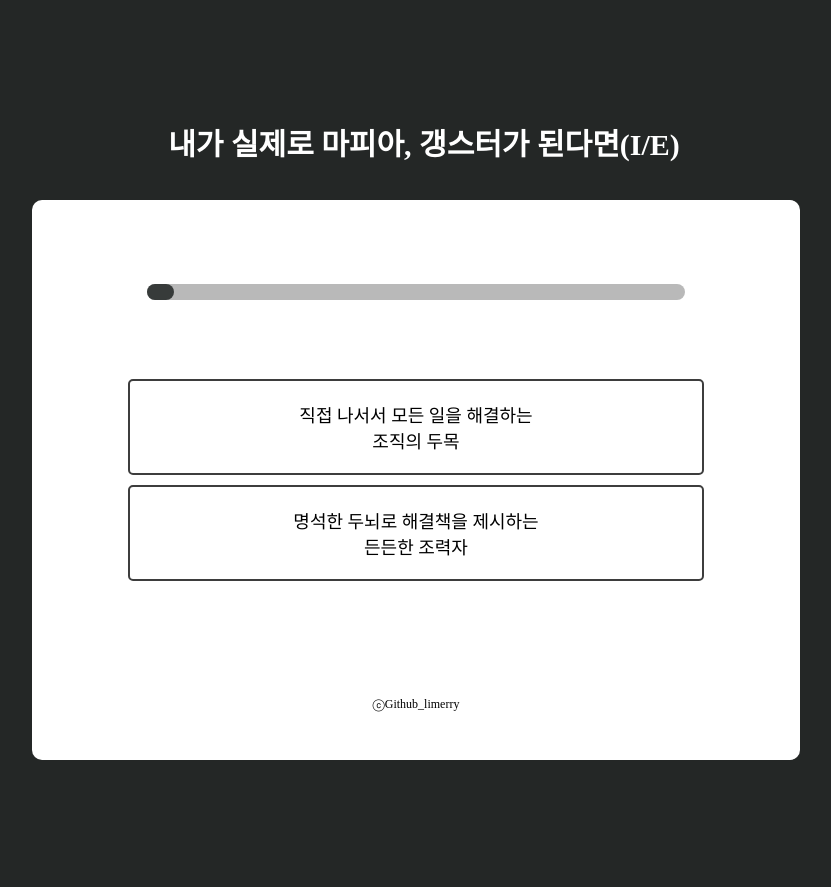
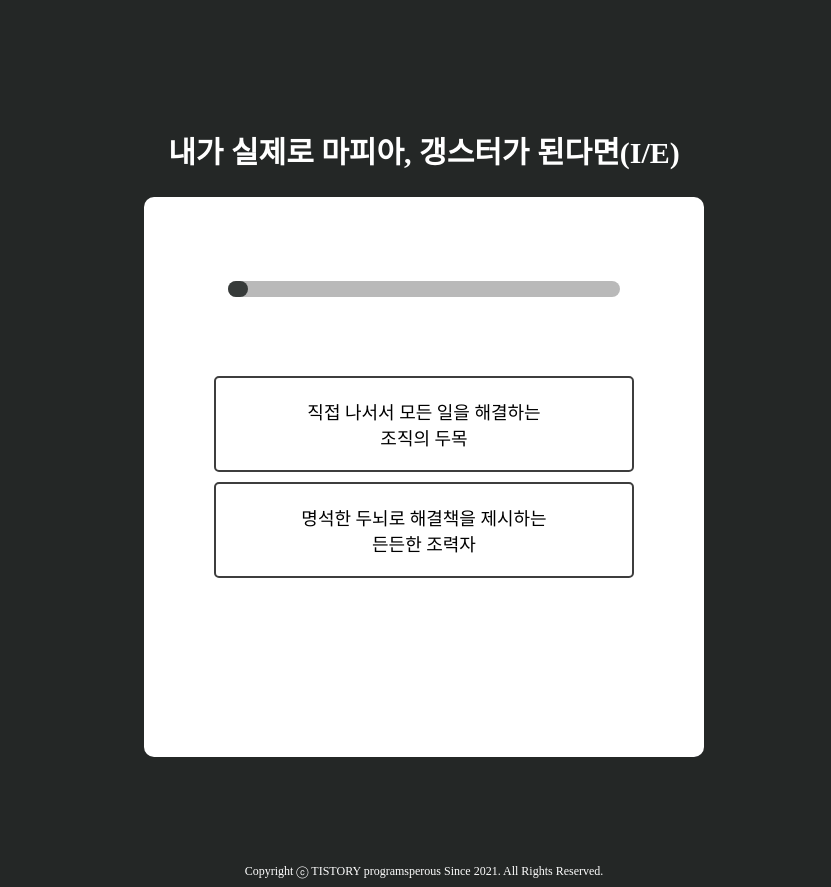
Before and after one commit to ilmerry/NoirCharacterTest, a plain HTML site: page questions.html in a window 1280 px wide. Shown: the whole page, without its empty margins (224-1055 px from the left). Before the commit the page ends 800 px from the top, so only its background shows below. Drawn offline with Linux system fonts and the light colour scheme; a web font is replaced by a local one.

Commit message:
body 내부요소 정렬문제 수정

```diff
--- a/questions.html
+++ b/questions.html
@@ -17,10 +17,12 @@
             <button class="css-choice1 js-choice1">선택지1</button>
             <button class="css-choice2 js-choice2">선택지2</button>
         </section>
+    </main>
+    <footer>
         <div class="css-license">
-            ⓒGithub_limerry
+            Copyright ⓒ TISTORY programsperous Since 2021. All Rights Reserved.
         </div>
-    </main>
+    </footer>
     <script src="/scripts/questions.js"></script>
 </body>
 </html>
--- a/scripts/result.js
+++ b/scripts/result.js
@@ -48,10 +48,14 @@ const expain_LIST = [
     "조직을 최고로 이끌어내고자 하는 당신. 조직의 야망가이자 조직의 중추신경입니다. 당신은 조직이 단지 골목대장 놀이를 하는 것에 만족하길 원치 않습니다. 당신의 야망은 조직이 도시의 지배자를 넘어서, 정치/경제/사회 전반을 장악할 힘을 갖는 것에 있습니다. 당신은 이 원대한 목표에 부합하지 않는 사람은 필요하지 않다고 말합니다. 설령 그것이 보스일지라도요. 꼭 그가 반역을 꿈꿔서라기 보단, 단지 조직이 성장하는 데 방해가 되는 잡초는 제거해야 하는 게 맞다고 생각하기 때문입니다. 그만큼 당신은 타고난 사업가이자 리더입니다. 당신의 체계적인 아이디어와 실행 능력은 누구도 대체할 수 없습니다. 문제가 발생하면 발벗고 나서 부딛히며, 새로운 사업에 도전하기를 두려워하지 않습니다. 이러한 당신을 알고 있는 사람들은 당신에 대해 이렇게 말합니다 \"그가 손 댄 모든 것들은 열정으로 불타오르지. 하지만 그 뒤엔 항상 재가 남기 마련.\"",
 
     "조직의 반항아와도 같은 존재인 당신은 조직의 분위기 메이커 역할도 할 때가 많지만, 조직 생활을 그닥 좋아하지는 않는 인물입니다. 반항아라는 수식어는 평소에 일을 하기 싫어하기 때문이기도 하지만, 배신과 탐욕과 유혈사태가 난무하는 세계에 몸담고 있는 사람치고는 너무나도 평화주의자이기 때문입니다. 한번은 불쌍하다는 이유로 남몰래 인질을 풀어준 일도 있었습니다. 그런 당신에게 조직원들과의 유대 관계는 당신이 이쪽 세계에 남아있는 유일한 이유입니다. 그게 아니었다면 진작부터 이곳을 떠나 하고싶은 일들을 하며 유유자적한 생활을 했을 것입니다. 조직원들 또한 당신이 떠나길 바라지 않습니다. 그 무뚝뚝한 조직의 보스도 당신이 떠난다면 무척 슬퍼할 것입니다. 당신에 대해 알고 있는 사람들은 이렇게 말합니다. \"그 사람때문에 조직은 하루도 조용할 날이 없었지. 그게 웃음소리 때문이든 뭐든 간에 말야.\"",
+
     "ENTP 조직의 언변가 : 재미로 일을 방해함. 하지만 순도 백프로의 카리스마와 가끔씩 보여주는 쓸모있는 아이디어가 그를 잘리지 않게 만들어주고 잇따",
+
     "ESTP조직의 행동대장: 하루종일 지각하고 술마셔서 해고됨. 너무 등신짓 많이함",
+
     "ESFP조직의 분위기메이커: 낙하산으로 들어옴. 엉덩이 붙여서 계획",
-    "설명16"
+
+    "ESFJ: 조직의 대모"
 ];
 
 // ISTP 그림 변경해야함
--- a/styles/questions.css
+++ b/styles/questions.css
@@ -1,12 +1,20 @@
 @import url('https://fonts.googleapis.com/css2?family=Song+Myung&display=swap');
 body{
+    display: flex;
     width:100%;
     background-color: rgb(36, 39, 38);
     font-family: 'Song Myung', serif;
+    justify-content: center;
+    align-items: center;
+    flex-direction: column;
 }
 
 .css-header{
     display: block;
+    position: relative;
+    justify-content: center;
+    align-items: center;
+    flex-direction: column;
 }
 
 .css-title{
@@ -18,15 +26,15 @@ body{
 
 .css-border{
     display: flex;
+    position: relative;
     justify-content: center;
     align-items: center;
     flex-direction: column;
-    position: absolute;
     background-color: white;
+    transform:translate(-50%, 0);
     left: 50%;
     top: 60%;
-    transform: translate(-50%, -50%);
-    width: 60%;
+    width: 70vh;
     height: 70vh;
     border-radius: 10px;
 }
@@ -90,9 +98,8 @@ body{
 }
 
 .css-license{
-    position:absolute;
-    top: 88%;
-    left: 50%;
-    transform:translate(-50%, -50%);
+    position: relative;
+    color:white;
+    margin-top: 30%;
     font-size: 12px;
 }
```
